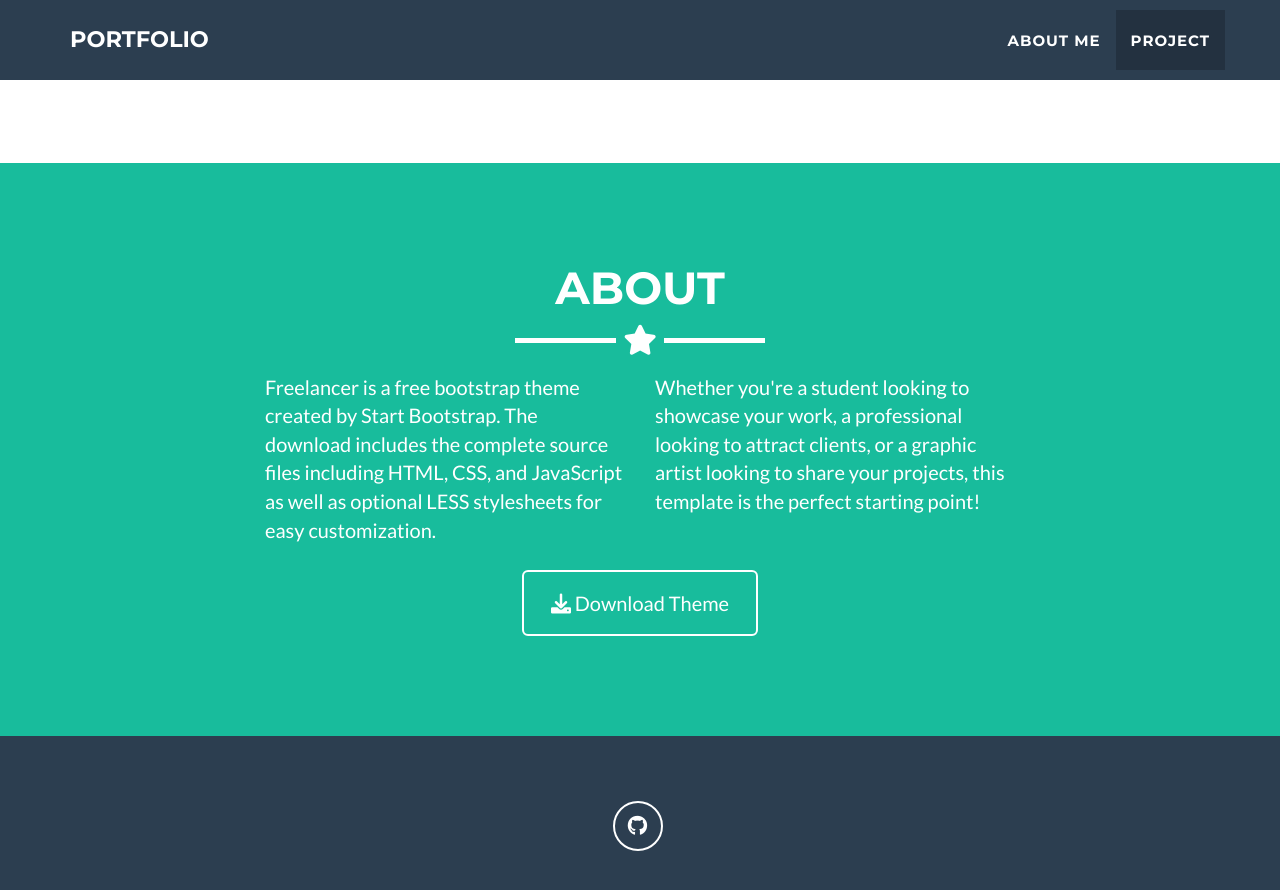
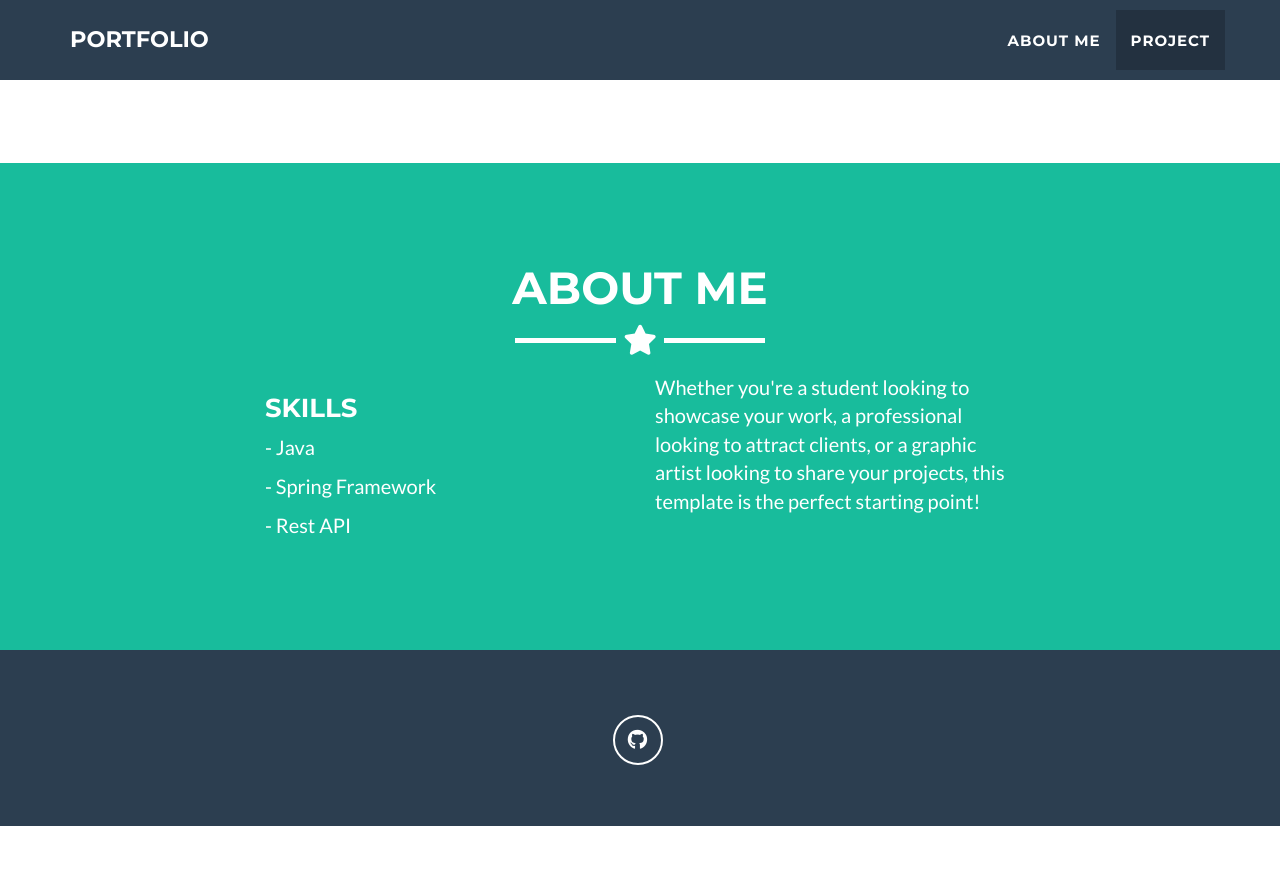
Before and after one commit to changhoonYoo/changhoonyoo.github.io, a Jekyll site: the page built from index.html, in a window 1280 px wide and 900 px high, scrolled down 1585 px. Shown: the top 890 px of the window. Built offline with Jekyll 4.4.1, drawn with Linux system fonts in a browser that asks for light colours; after the commit the page ends 2411 px from its top, so only the background shows below that.

Commit message:
fix: subject

```diff
--- a/_includes/about.html
+++ b/_includes/about.html
@@ -3,25 +3,27 @@
   <div class="container">
     <div class="row">
       <div class="col-lg-12 text-center">
-        <h2>About</h2>
+        <h2>About me</h2>
         <hr class="star-light">
       </div>
     </div>
     <div class="row">
       <div class="col-lg-4 col-lg-offset-2">
-        <p>Freelancer is a free bootstrap theme created by Start Bootstrap. The download includes the complete
-          source files including HTML, CSS, and JavaScript as well as optional LESS stylesheets for easy
-          customization.</p>
+        <h3>Skills</h3>
+        <p>- Java</p>
+        <p>- Spring Framework</p>
+        <p>- Rest API</p>
+        <p></p>
       </div>
       <div class="col-lg-4">
         <p>Whether you're a student looking to showcase your work, a professional looking to attract clients, or
           a graphic artist looking to share your projects, this template is the perfect starting point! </p>
       </div>
-      <div class="col-lg-8 col-lg-offset-2 text-center">
-        <a href="https://github.com/jeromelachaud/freelancer-theme" class="btn btn-lg btn-outline">
-          <i class="fa fa-download"></i> Download Theme
-        </a>
-      </div>
+<!--      <div class="col-lg-8 col-lg-offset-2 text-center">-->
+<!--        <a href="https://github.com/jeromelachaud/freelancer-theme" class="btn btn-lg btn-outline">-->
+<!--          <i class="fa fa-download"></i> Download Theme-->
+<!--        </a>-->
+<!--      </div>-->
     </div>
   </div>
 </section>
--- a/_includes/portfolio_grid.html
+++ b/_includes/portfolio_grid.html
@@ -3,7 +3,7 @@
   <div class="container portfolio-flex-grid">
     <div class="row">
       <div class="col-lg-12 text-center">
-        <h2>Portfolio</h2>
+        <h2>Project</h2>
         <hr class="star-primary">
       </div>
     </div>
```
